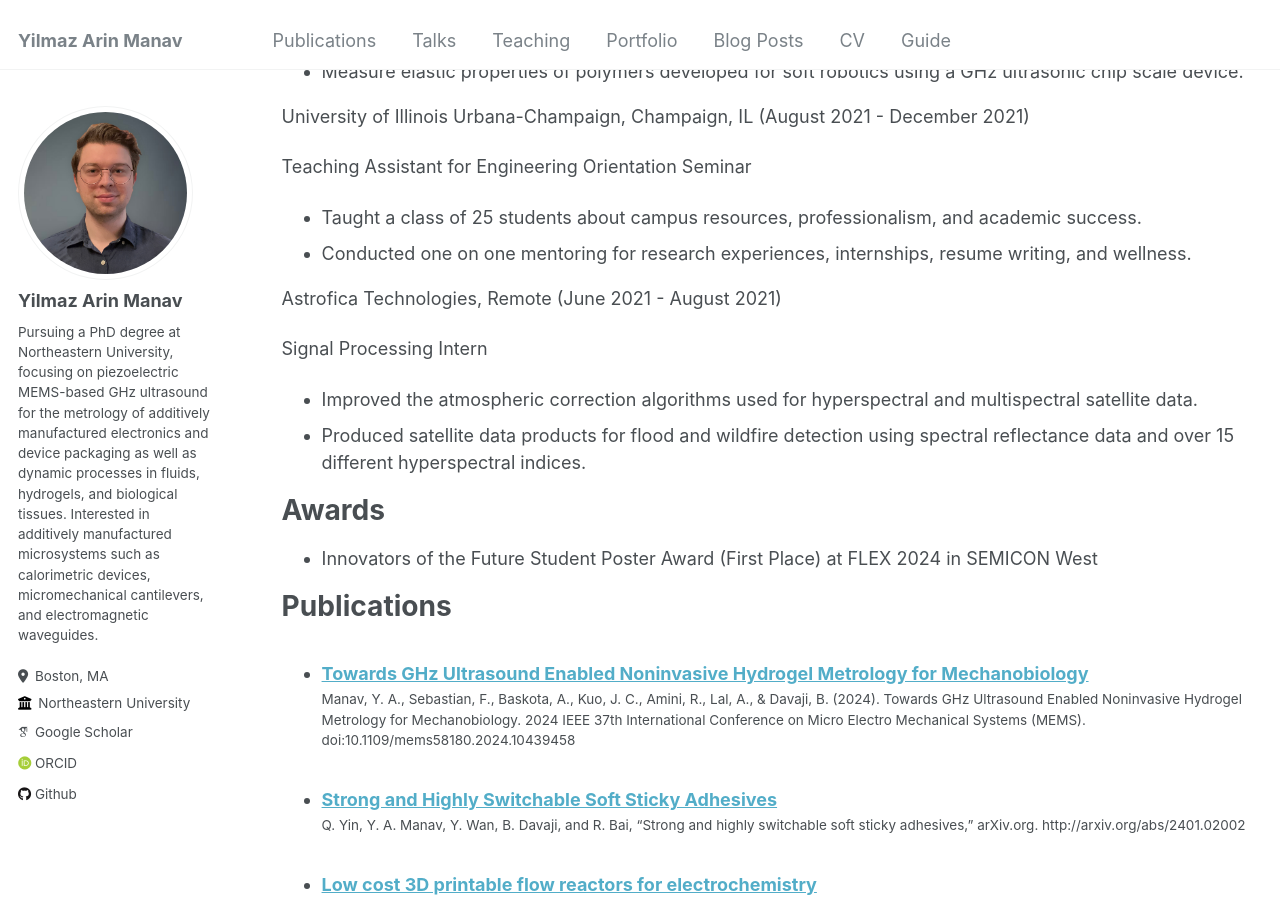
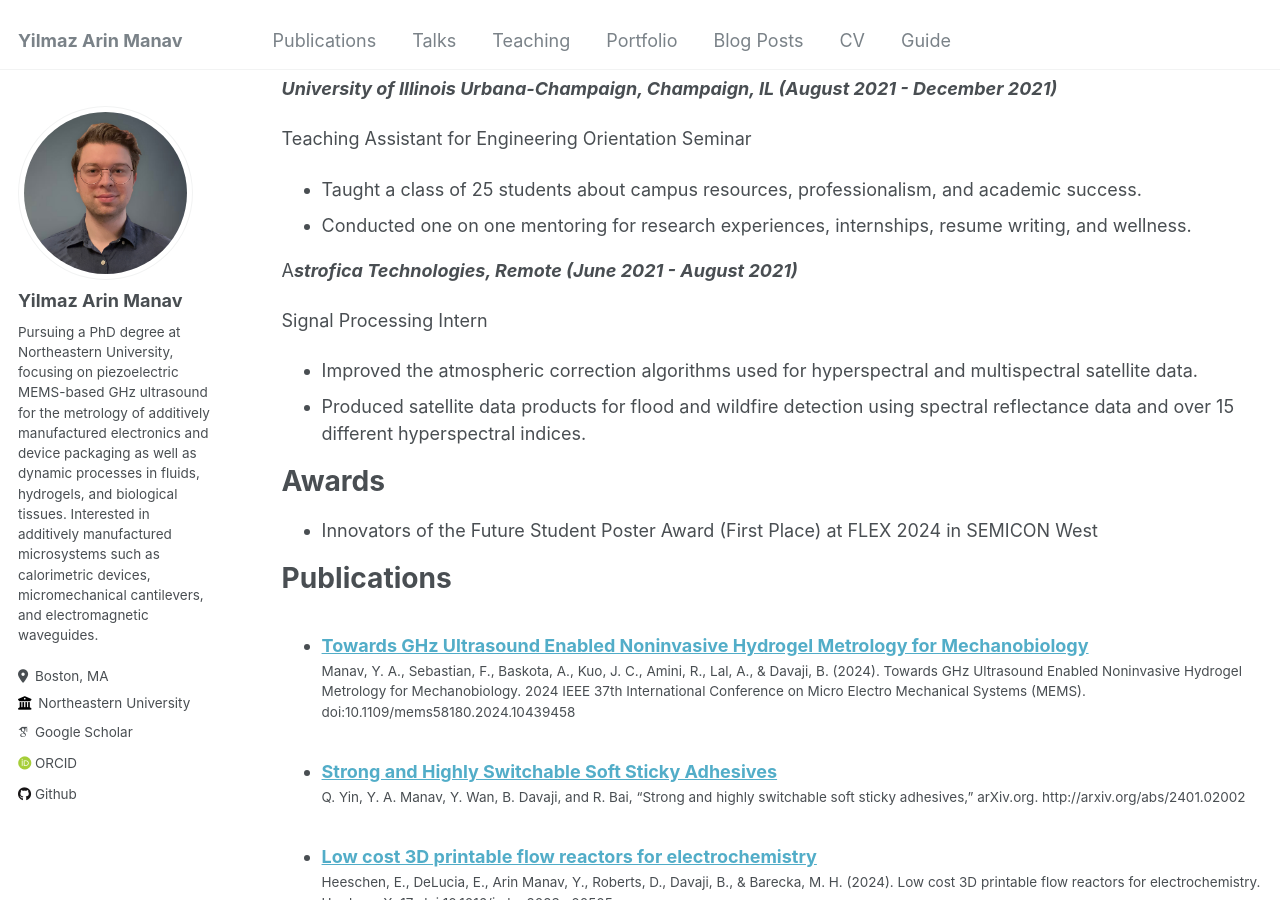
Before and after one commit to arinmanav/arinmanav.github.io, a Jekyll site: the page built from _pages/cv.md, in a window 1280 px wide and 900 px high, scrolled down 1041 px. Built offline with Jekyll 4.4.1, drawn with Linux system fonts in a browser that asks for light colours; some web fonts are replaced.

Commit message:
CV Layout updated

```diff
--- a/_pages/cv.md
+++ b/_pages/cv.md
@@ -28,7 +29,7 @@ Skills
 
 Work experience
 ======
-Northeastern University, Boston, MA (September 2022 - Present)
+<em><strong>Northeastern University, Boston, MA (September 2022 - Present)<strong><em>
 
 Graduate Research Assistant
 * Fabricate MEMS sensors and flexible electronics through a novel additive manufacturing technology that uses silver nano particles and IR sintering.
@@ -38,13 +39,13 @@ microscope setup to test potential ultrasonic neuromodulation mechanisms.
 * Design digital hardware on FPGA for high frequency ultrasound data acquisition and signal processing.
 * Measure elastic properties of polymers developed for soft robotics using a GHz ultrasonic chip scale device.
 
-University of Illinois Urbana-Champaign, Champaign, IL (August 2021 - December 2021)
+<em><strong>University of Illinois Urbana-Champaign, Champaign, IL (August 2021 - December 2021)<strong><em>
 
 Teaching Assistant for Engineering Orientation Seminar
 * Taught a class of 25 students about campus resources, professionalism, and academic success.
 * Conducted one on one mentoring for research experiences, internships, resume writing, and wellness.
 
-Astrofica Technologies, Remote (June 2021 - August 2021)
+A<em><strong>strofica Technologies, Remote (June 2021 - August 2021)<strong><em>
 
 Signal Processing Intern
 * Improved the atmospheric correction algorithms used for hyperspectral and multispectral satellite data.
```
Also changed, not shown: other parts of _pages/cv.md (+2 -1 lines).
